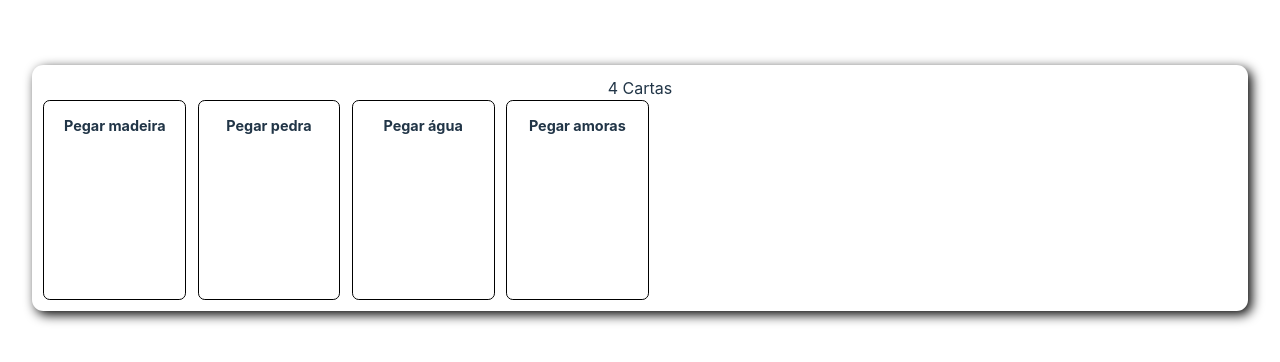
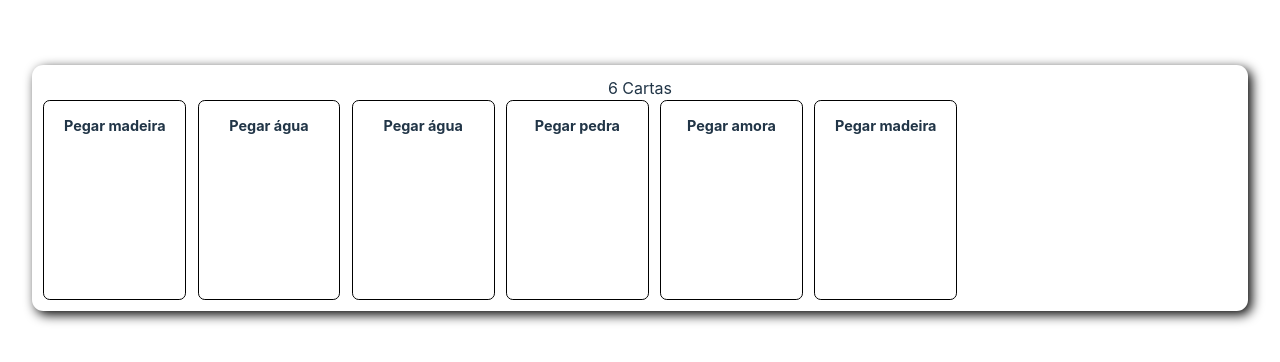
Before and after one commit to ufjf-gamelab/craft-cards, a React (Vite) app: page / in a window 1280 px wide. Shown: the part 212-574 px from the top of the page. Built offline with nearby package versions, Linux system fonts and the light colour scheme.

Commit message:
cria tipo CartaType

```diff
--- a/src/App.tsx
+++ b/src/App.tsx
@@ -2,18 +2,27 @@ import "./App.css";
 import Carta from "./Carta";
 import MaoDeCartas from "./MaoDeCartas";
 
-const MAO:Array<string> = [
-  "Pegar madeira",
-  "Pegar pedra",
-  "Pegar água",
-  "Pegar amoras"
+type CartaType = {
+  id:string;
+  titulo:string;
+  texto:string;
+  custo:number;
+}
+
+const MAO:Array<CartaType> = [
+  {id:"m1", titulo: "Pegar madeira",texto:"Ganha 1 madeira", custo: 0},
+  {id:"a1", titulo: "Pegar água",texto:"Ganha 1 água", custo: 0},
+  {id:"a2", titulo: "Pegar água",texto:"Ganha 1 água", custo: 0},
+  {id:"p1", titulo: "Pegar pedra",texto:"Ganha 1 pedra", custo: 1},
+  {id:"b1", titulo: "Pegar amora",texto:"Ganha 1 amora", custo: 2},
+  {id:"m2", titulo: "Pegar madeira",texto:"Ganha 1 madeira", custo: 0},
 ]
 
 function App() {
   return (
     <>
       <MaoDeCartas>
-        {MAO.map((item)=><Carta key={item} titulo={item}/>)}
+        {MAO.map((item)=><Carta key={item.id} titulo={item.titulo}/>)}
       </MaoDeCartas>
     </>
   );
```
